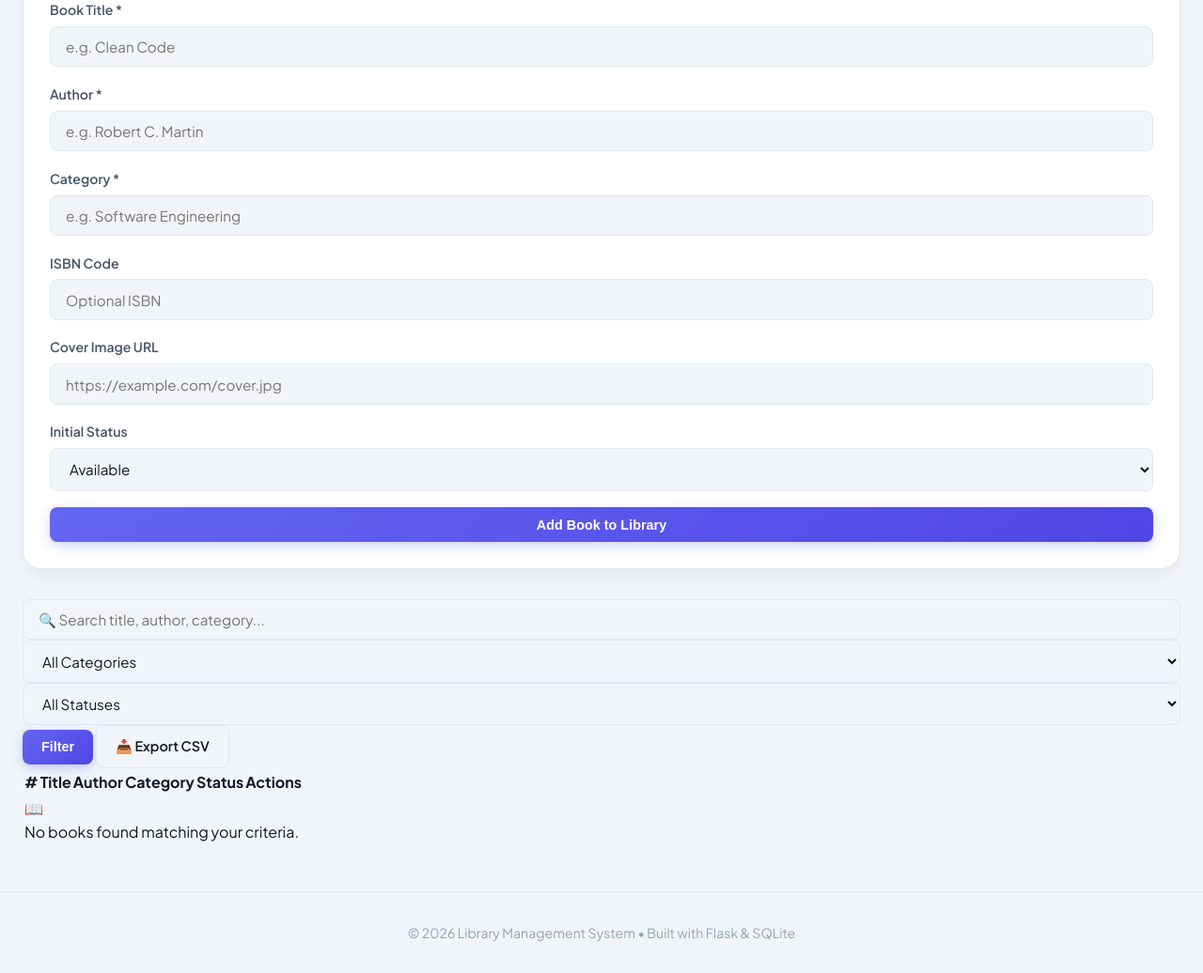
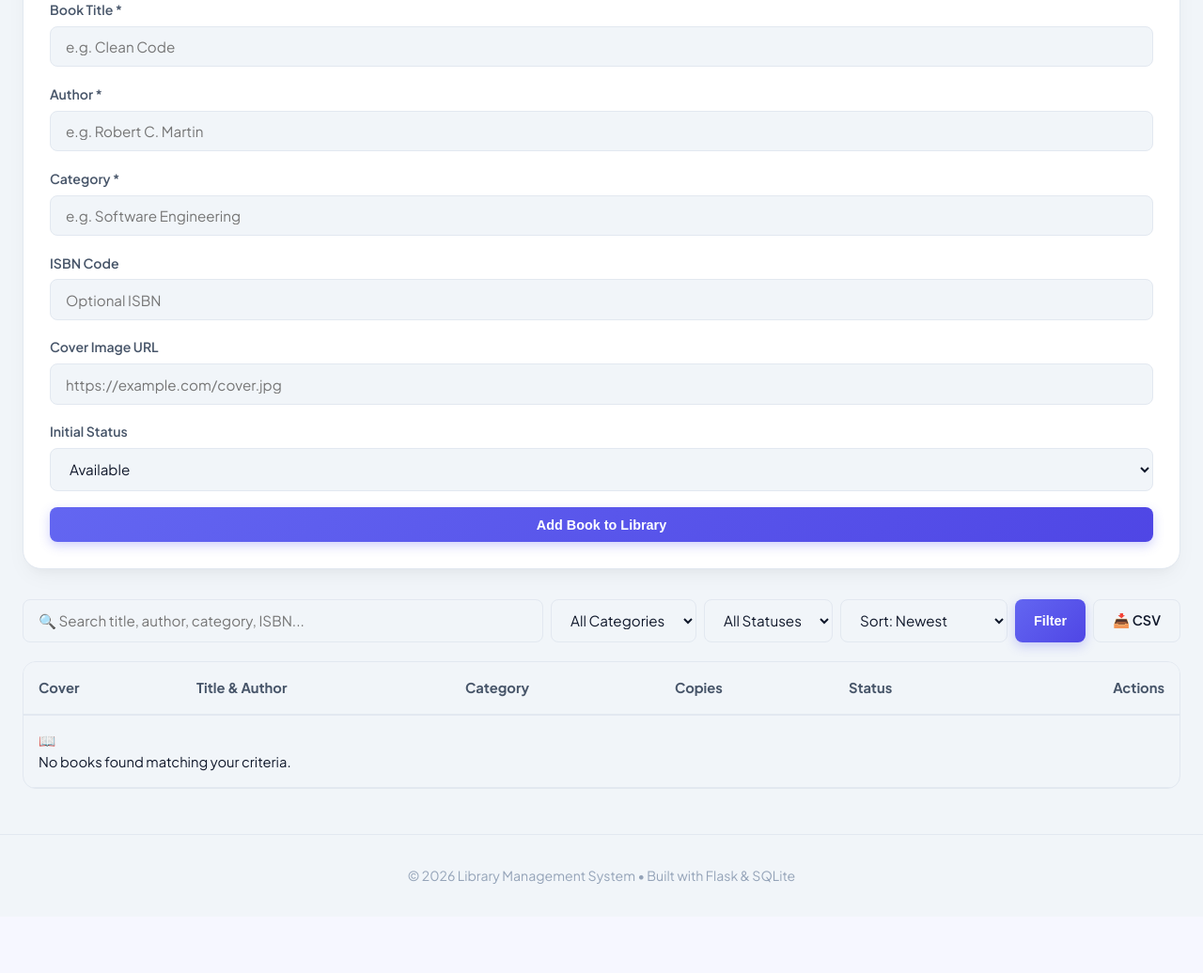
Before and after one commit to kbohra1422-gb/library-management, a Flask app: page / in a window 1280 px wide. Shown: the part 604-1640 px from the top of the page at 94% size. After the commit the page ends 1545 px from the top, so only its background shows below. Run offline with Flask 3, Linux system fonts and the light colour scheme; data that the repository does not hold is empty.

Commit message:
feat: Add advanced multi-criteria search, sorting, and filtered data export

```diff
--- a/app.py
+++ b/app.py
@@ -81,17 +81,17 @@ def home():
     search_query = request.args.get("q", "").strip()
     category_filter = request.args.get("category", "").strip()
     status_filter = request.args.get("status", "").strip()
+    sort_by = request.args.get("sort", "newest").strip()
 
     conn = get_db_connection()
 
-    # Build SQL query based on filters
     query = "SELECT * FROM books WHERE 1=1"
     params = []
 
     if search_query:
-        query += " AND (title LIKE ? OR author LIKE ? OR category LIKE ?)"
+        query += " AND (title LIKE ? OR author LIKE ? OR category LIKE ? OR isbn LIKE ?)"
         wildcard = f"%{search_query}%"
-        params.extend([wildcard, wildcard, wildcard])
+        params.extend([wildcard, wildcard, wildcard, wildcard])
 
     if category_filter:
         query += " AND category = ?"
@@ -101,16 +101,23 @@ def home():
         query += " AND status = ?"
         params.append(status_filter)
 
-    query += " ORDER BY id DESC"
+    if sort_by == "title_asc":
+        query += " ORDER BY title ASC"
+    elif sort_by == "title_desc":
+        query += " ORDER BY title DESC"
+    elif sort_by == "author_asc":
+        query += " ORDER BY author ASC"
+    elif sort_by == "category_asc":
+        query += " ORDER BY category ASC"
+    else:
+        query += " ORDER BY id DESC"
 
     books = conn.execute(query, params).fetchall()
 
-    # Get distinct categories for filter dropdown
     categories = conn.execute(
         "SELECT DISTINCT category FROM books ORDER BY category"
     ).fetchall()
 
-    # Calculate statistics
     total_books = conn.execute("SELECT COUNT(*) FROM books").fetchone()[0]
     available_books = conn.execute(
         "SELECT COUNT(*) FROM books WHERE status = 'Available'"
@@ -138,7 +145,8 @@ def home():
         stats=stats,
         search_query=search_query,
         selected_category=category_filter,
-        selected_status=status_filter
+        selected_status=status_filter,
+        selected_sort=sort_by
     )
 
 
--- a/templates/index.html
+++ b/templates/index.html
@@ -146,44 +146,53 @@
             <div>
 
                 <!-- Filter and Search Controls -->
-                <form method="GET" action="/" class="filter-bar">
+                <form method="GET" action="/" class="filter-bar" style="display: flex; gap: 8px; flex-wrap: wrap; margin-bottom: 1.25rem;">
                     <input
                         type="text"
                         name="q"
                         value="{{ search_query }}"
-                        placeholder="🔍 Search title, author, category..."
-                        class="form-control search-input"
+                        placeholder="🔍 Search title, author, category, ISBN..."
+                        class="form-control"
+                        style="flex: 1; min-width: 200px;"
                     >
 
-                    <select name="category" class="form-control filter-select">
+                    <select name="category" class="form-control" style="width: auto;">
                         <option value="">All Categories</option>
                         {% for cat in categories %}
                             <option value="{{ cat }}" {% if selected_category == cat %}selected{% endif %}>{{ cat }}</option>
                         {% endfor %}
                     </select>
 
-                    <select name="status" class="form-control filter-select">
+                    <select name="status" class="form-control" style="width: auto;">
                         <option value="">All Statuses</option>
                         <option value="Available" {% if selected_status == 'Available' %}selected{% endif %}>Available</option>
                         <option value="Borrowed" {% if selected_status == 'Borrowed' %}selected{% endif %}>Borrowed</option>
                     </select>
 
+                    <select name="sort" class="form-control" style="width: auto;">
+                        <option value="newest" {% if selected_sort == 'newest' %}selected{% endif %}>Sort: Newest</option>
+                        <option value="title_asc" {% if selected_sort == 'title_asc' %}selected{% endif %}>Sort: Title (A-Z)</option>
+                        <option value="title_desc" {% if selected_sort == 'title_desc' %}selected{% endif %}>Sort: Title (Z-A)</option>
+                        <option value="author_asc" {% if selected_sort == 'author_asc' %}selected{% endif %}>Sort: Author (A-Z)</option>
+                        <option value="category_asc" {% if selected_sort == 'category_asc' %}selected{% endif %}>Sort: Category</option>
+                    </select>
+
                     <button type="submit" class="btn btn-primary">Filter</button>
-                    {% if search_query or selected_category or selected_status %}
+                    {% if search_query or selected_category or selected_status or selected_sort != 'newest' %}
                         <a href="/" class="btn btn-secondary">Reset</a>
                     {% endif %}
-                    <a href="/export/csv?q={{ search_query }}&category={{ selected_category }}&status={{ selected_status }}" class="btn btn-secondary" title="Export matching books to CSV">📥 Export CSV</a>
+                    <a href="/export/csv?q={{ search_query }}&category={{ selected_category }}&status={{ selected_status }}" class="btn btn-secondary" title="Export matching books to CSV">📥 CSV</a>
                 </form>
 
                 <!-- Books Table -->
-                <div class="table-responsive">
-                    <table class="custom-table">
+                <div class="table-wrapper">
+                    <table class="data-table">
                         <thead>
                             <tr>
-                                <th>#</th>
-                                <th>Title</th>
-                                <th>Author</th>
+                                <th>Cover</th>
+                                <th>Title & Author</th>
                                 <th>Category</th>
+                                <th>Copies</th>
                                 <th>Status</th>
                                 <th style="text-align: right;">Actions</th>
                             </tr>
@@ -192,10 +201,25 @@
                             {% if books %}
                                 {% for book in books %}
                                 <tr>
-                                    <td><strong>{{ book.id }}</strong></td>
-                                    <td><strong>{{ book.title }}</strong></td>
-                                    <td>{{ book.author }}</td>
+                                    <td>
+                                        {% if book.cover_url %}
+                                            <img src="{{ book.cover_url }}" alt="{{ book.title }}" class="book-thumb" onerror="this.style.display='none'; this.nextElementSibling.style.display='flex';">
+                                            <div class="book-thumb-placeholder" style="display:none;">📖</div>
+                                        {% else %}
+                                            <div class="book-thumb-placeholder">📖</div>
+                                        {% endif %}
+                                    </td>
+                                    <td>
+                                        <strong>{{ book.title }}</strong>
+                                        <div style="font-size: 0.85em; opacity: 0.85;">by {{ book.author }}</div>
+                                        {% if book.isbn %}
+                                            <span style="font-size: 0.75em; background: rgba(0,0,0,0.06); padding: 1px 5px; border-radius: 4px; font-family: monospace;">ISBN: {{ book.isbn }}</span>
+                                        {% endif %}
+                                    </td>
                                     <td><span class="badge badge-category">{{ book.category }}</span></td>
+                                    <td>
+                                        <strong>{{ book.available_copies if book.available_copies is not none else 1 }}</strong> / {{ book.total_copies or 1 }}
+                                    </td>
                                     <td>
                                         {% if book.status == 'Available' %}
                                             <span class="badge badge-available">Available</span>
```
